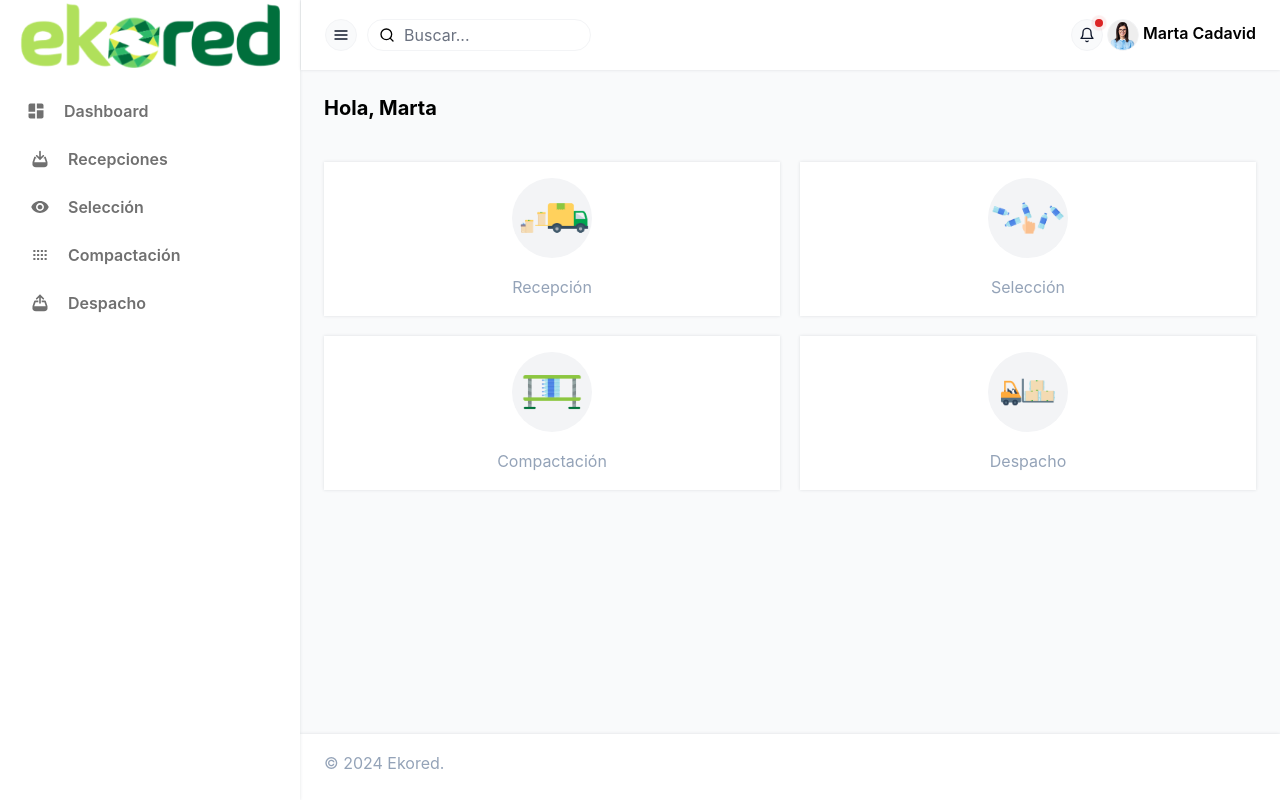
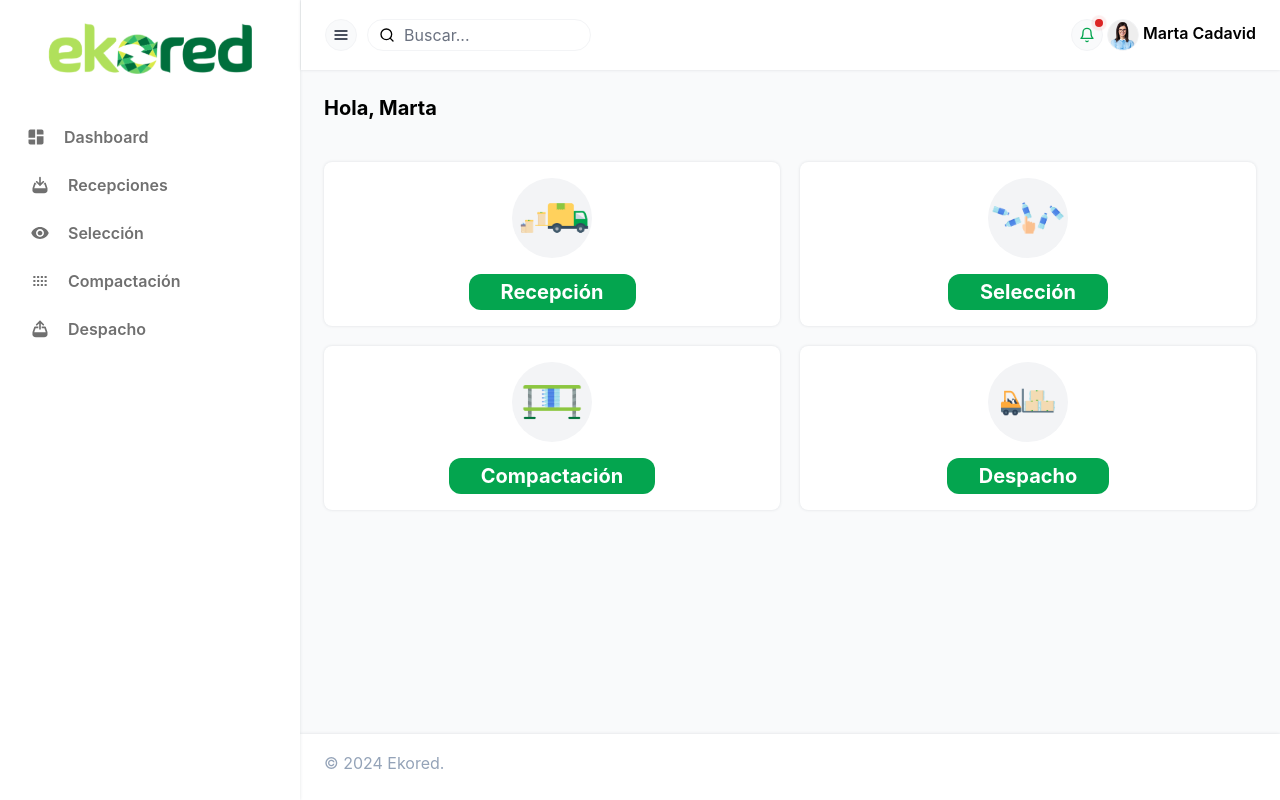
Before and after one commit to Santiagospinai7/ekored_front, a React (Vite) app: page /inicio in a window 1280 px wide. Built offline with nearby package versions, Linux system fonts and the light colour scheme.

Commit message:
logo added style and new card style

```diff
--- /dev/null
+++ b/src/assets/css/ekored.css
@@ -0,0 +1,23 @@
+:root {
+  --ekored_green: #04A54F;
+  --ekored_green_light: #E1FFB9;
+}
+
+.sidebar-logo {
+  /* reduce size and center items */
+  height: 50px;
+  display: flex;
+  align-items: center;
+  justify-content: center;
+  padding: 3rem;
+}
+
+.navbar-icon {
+  color: var(--ekored_green) !important;
+}
+
+.dashboard-button {
+  background-color: var(--ekored_green) !important;
+  color: white !important;
+  padding: 0.2rem;
+}
--- a/src/components/cardMenu.jsx
+++ b/src/components/cardMenu.jsx
@@ -1,7 +1,7 @@
 export default function CardMenu({ title, image }) {
   return (
     <>
-      <div className="shadow bg-white dark:bg-slate-900 px-6 py-4">
+      <div className="shadow bg-white dark:bg-slate-900 px-6 py-4 rounded-lg">
         <div className="container-fluid">
           <div className="grid grid-cols-1">
             <div className="text-center">
@@ -10,7 +10,12 @@ export default function CardMenu({ title, image }) {
                   {image}
                 </div>
               </div>
-              <p className="mb-0 text-slate-400">{title}</p>
+              {/* round border and green background color and inside the title */}
+              <div className="mx-8">
+                <button className="dashboard-button px-8 py-1 rounded-xl">
+                  <h5 className="text-xl font-bold">{title}</h5>
+                </button>
+              </div>
             </div>
           </div>
         </div>
--- a/src/components/sidebar.jsx
+++ b/src/components/sidebar.jsx
@@ -1,5 +1,5 @@
 import { useState, useEffect } from 'react'
-import { Link,useLocation } from 'react-router-dom'
+import { Link, useLocation } from 'react-router-dom'
 
 import logo_ekored from '../assets/images/ekored/logo_ekored 1.png'
 
@@ -11,44 +11,62 @@ import { TiDownload, TiUpload } from 'react-icons/ti'
 import { IoMdEye } from 'react-icons/io'
 import { MdViewCompact } from 'react-icons/md'
 
-
-export default function Sidebar(){
-  const [manu , setManu] = useState('')
-  const [subManu , setSubManu] = useState('')
+export default function Sidebar() {
+  const [menu, setMenu] = useState('')
+  const [subMenu, setSubMenu] = useState('')
   const location = useLocation()
 
-  useEffect(()=>{
-    var current = location.pathname.substring(location.pathname.lastIndexOf('/') + 1)
-    setManu(current)
-    setSubManu(current)
-  },[location.pathname.substring(location.pathname.lastIndexOf('/') + 1)])
+  useEffect(() => {
+    const current = location.pathname.substring(location.pathname.lastIndexOf('/') + 1)
+    setMenu(current)
+    setSubMenu(current)
+  }, [location.pathname.substring(location.pathname.lastIndexOf('/') + 1)])
 
   useEffect(() => {
     window.scrollTo(0, 0)
   }, [location])
 
-  return(
+  const isActive = (menuItem) => menu === menuItem
+
+  return (
     <nav className="sidebar-wrapper sidebar-dark">
-      <div className=" sidebar-content">
-        <div className="sidebar-brand">
-          <Link to="/index"><img src={logo_ekored} height="24" alt=""/></Link>
+      <div className="sidebar-content">
+        <div className="sidebar-logo">
+          <Link to="/index">
+            <img src={logo_ekored} height="16" alt="" />
+          </Link>
         </div>
-        <SimpleBarReact style={{height:'calc(100% - 70px)'}}>
+        <SimpleBarReact style={{ height: 'calc(100% - 70px)' }}>
           <ul className="sidebar-menu border-t border-white/10">
-            <li className={`sidebar-dropdown ${['' ,'index','index-crypto',].includes(manu)? 'active' : ''}`}>
-              <Link to="#" className="text-gray-400" onClick={()=>{setSubManu(subManu === 'dashboard-item' ? '' : 'dashboard-item')}}><MdDashboard className=" me-3 icon "/>Dashboard</Link>
+            <li className={`sidebar-dropdown ${isActive('dashboard-item') ? 'active' : ''}`}>
+              <Link to="#" className="text-gray-400" onClick={() => setSubMenu('dashboard-item')}>
+                <MdDashboard className="me-3 icon" />
+                Dashboard
+              </Link>
             </li>
-            <li className={`sidebar-dropdown ${['' ,'index','index-crypto',].includes(manu)? 'active' : ''}`}>
-              <Link to="#" className="text-gray-400" onClick={()=>{setSubManu(subManu === 'dashboard-item' ? '' : 'dashboard-item')}}><TiDownload className=" me-3 icon "/>Recepciones</Link>
+            <li className={`sidebar-dropdown ${isActive('recepciones-item') ? 'active' : ''}`}>
+              <Link to="#" className="text-gray-400" onClick={() => setSubMenu('recepciones-item')}>
+                <TiDownload className="me-3 icon" />
+                Recepciones
+              </Link>
             </li>
-            <li className={`sidebar-dropdown ${['' ,'index','index-crypto',].includes(manu)? 'active' : ''}`}>
-              <Link to="#" className="text-gray-400" onClick={()=>{setSubManu(subManu === 'dashboard-item' ? '' : 'dashboard-item')}}><IoMdEye className=" me-3 icon "/>Selección</Link>
+            <li className={`sidebar-dropdown ${isActive('seleccion-item') ? 'active' : ''}`}>
+              <Link to="#" className="text-gray-400" onClick={() => setSubMenu('seleccion-item')}>
+                <IoMdEye className="me-3 icon" />
+                Selección
+              </Link>
             </li>
-            <li className={`sidebar-dropdown ${['' ,'index','index-crypto',].includes(manu)? 'active' : ''}`}>
-              <Link to="#" className="text-gray-400" onClick={()=>{setSubManu(subManu === 'dashboard-item' ? '' : 'dashboard-item')}}><MdViewCompact className=" me-3 icon "/>Compactación</Link>
+            <li className={`sidebar-dropdown ${isActive('compactacion-item') ? 'active' : ''}`}>
+              <Link to="#" className="text-gray-400" onClick={() => setSubMenu('compactacion-item')}>
+                <MdViewCompact className="me-3 icon" />
+                Compactación
+              </Link>
             </li>
-            <li className={`sidebar-dropdown ${['' ,'index','index-crypto',].includes(manu)? 'active' : ''}`}>
-              <Link to="#" className="text-gray-400" onClick={()=>{setSubManu(subManu === 'dashboard-item' ? '' : 'dashboard-item')}}><TiUpload className=" me-3 icon "/>Despacho</Link>
+            <li className={`sidebar-dropdown ${isActive('despacho-item') ? 'active' : ''}`}>
+              <Link to="#" className="text-gray-400" onClick={() => setSubMenu('despacho-item')}>
+                <TiUpload className="me-3 icon" />
+                Despacho
+              </Link>
             </li>
           </ul>
         </SimpleBarReact>
--- a/src/components/topnav.jsx
+++ b/src/components/topnav.jsx
@@ -13,22 +13,18 @@ import germanyFlag from '../assets/images/flags/germany.png'
 import italyFlag from '../assets/images/flags/italy.png'
 import russiaFlag from '../assets/images/flags/russia.png'
 import spainFlag from '../assets/images/flags/spain.png'
-// import shopItem1 from '../assets/images/shop/items/s1.jpg'
-// import shopItem2 from '../assets/images/shop/items/s2.jpg'
-// import shopItem3 from '../assets/images/shop/items/s3.jpg'
 import client1 from '../assets/images/client/01.jpg'
 import client2 from '../assets/images/client/02.jpg'
 import client5 from '../assets/images/client/05.jpg'
 
 export default function Topnav({ setToggle, toggle }) {
   let [country, setCountry] = useState(false)
-  // let [cart, setCart] = useState(false)
   let [notification, setNotification] = useState(false)
   let [user, setUser] = useState(false)
 
   useEffect(() => {
+    console.log('useEffect')
     let countries = () => setCountry(false)
-    // let shopingCart = () => setCart(false)
     let notificationToggle = () => setNotification(false)
     let userData = () => setUser(false)
 
@@ -86,7 +82,7 @@ export default function Topnav({ setToggle, toggle }) {
 
             <li className="dropdown inline-block relative">
               <button onClick={()=>setNotification(!notification)} className="dropdown-toggle h-8 w-8 inline-flex items-center justify-center tracking-wide align-middle duration-500 text-[20px] text-center bg-gray-50 dark:bg-slate-800 hover:bg-gray-100 dark:hover:bg-slate-700 border border-gray-100 dark:border-gray-800 text-slate-900 dark:text-white rounded-full" type="button">
-                <Icon.Bell className="h-4 w-4"/>
+                <Icon.Bell className="h-4 w-4 navbar-icon"/>
                 <span className="absolute top-0 end-0 flex items-center justify-center bg-red-600 text-white text-[10px] font-bold rounded-full w-2 h-2 after:content-[''] after:absolute after:h-2 after:w-2 after:bg-red-600 after:top-0 after:end-0 after:rounded-full after:animate-ping"></span>
               </button>
 
@@ -187,7 +183,8 @@ export default function Topnav({ setToggle, toggle }) {
                     <Link to="/lock-screen" className="flex items-center font-medium py-1 px-4 dark:text-white/70 hover:text-indigo-600 dark:hover:text-white"><BiLockAlt className="me-2"/>Lockscreen</Link>
                   </li>
                   <li>
-                    <Link to="/login" className="flex items-center font-medium py-1 px-4 dark:text-white/70 hover:text-indigo-600 dark:hover:text-white"><IoMdLogOut className="me-2"/>Logout</Link>
+                    <a href="#" className="flex items-center font-medium py-1 px-4 dark:text-white/70 hover:text-indigo-600 dark:hover:text-white" onClick={()=>{console.log('logout click it!')}}>Log out</a>
+                    {/* <Link to="/login" className="flex items-center font-medium py-1 px-4 dark:text-white/70 hover:text-indigo-600 dark:hover:text-white"><IoMdLogOut className="me-2"/>Logout</Link> */}
                   </li>
                 </ul>
               </div>
```
Also changed, not shown: src/assets/css/tailwind.css, 1 other file (tests, documents, lock files or other folders).
